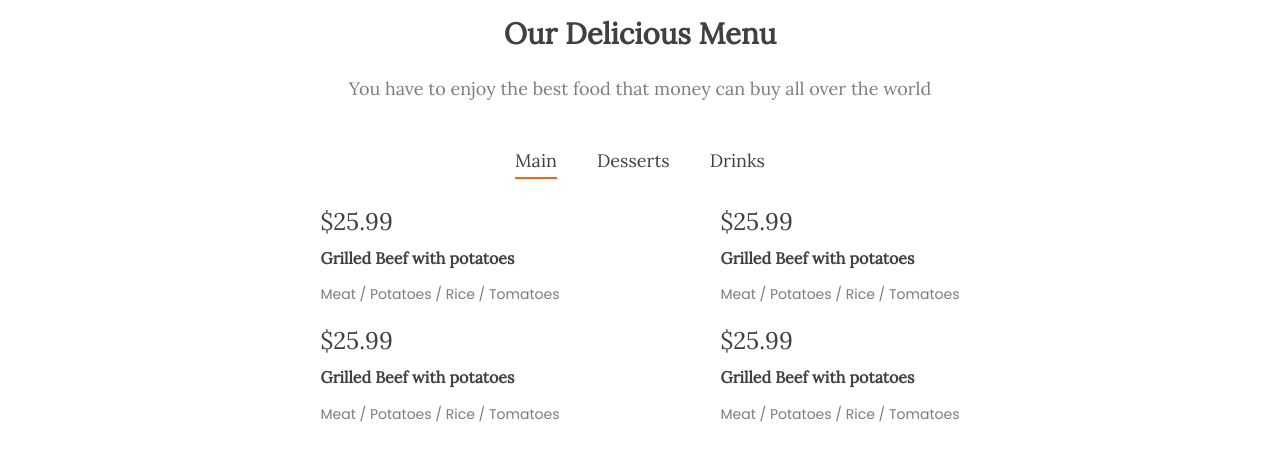
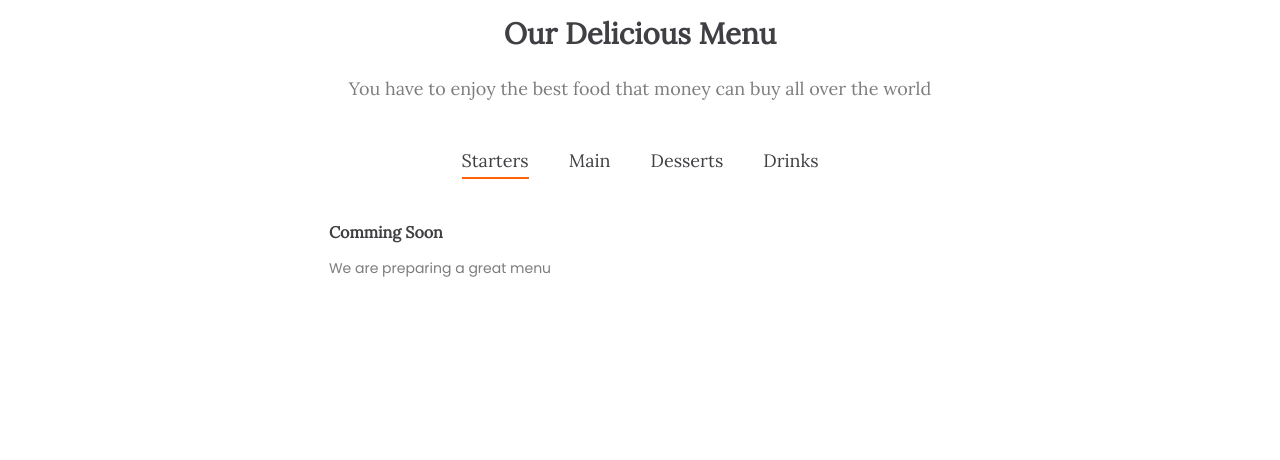
Before and after one commit to acewf/picholinerestaurant, a Gatsby site: page / in a window 1280 px wide. Shown: the part 2116-2576 px from the top of the page. Built offline with nearby package versions, Linux system fonts and the light colour scheme; Gatsby itself is replaced by a stand-in of ours.

Commit message:
Menu comming soon

```diff
--- a/src/components/menu.js
+++ b/src/components/menu.js
@@ -3,27 +3,16 @@ import styled from "styled-components"
 
 const menuData = [
   {
-    price: "$25.99",
-    name: "Grilled Beef with potatoes",
-    description: "Meat / Potatoes / Rice / Tomatoes",
-  },
-  {
-    price: "$25.99",
-    name: "Grilled Beef with potatoes",
-    description: "Meat / Potatoes / Rice / Tomatoes",
-  },
-  {
-    price: "$25.99",
-    name: "Grilled Beef with potatoes",
-    description: "Meat / Potatoes / Rice / Tomatoes",
-  },
-  {
-    price: "$25.99",
-    name: "Grilled Beef with potatoes",
-    description: "Meat / Potatoes / Rice / Tomatoes",
-  },
+    price: "",
+    name: "Comming Soon",
+    description: "We are preparing a great menu",
+  }
 ]
 const categories = [
+  {
+    title: "Starters",
+    items: menuData,
+  },
   {
     title: "Main",
     items: menuData,
--- a/src/pages/index.js
+++ b/src/pages/index.js
@@ -57,8 +57,10 @@ const IndexPage = props => {
         <AboutSection>
           <div className="text-section">
             <h3>Welcome to Picholine</h3>
-            <h2>Authenthic taste of Vietnam in Herndon</h2>
-            <p> When Italian roots meet Spanish Flavours and love to deliver great taste of mediterranean culture.</p>
+            <h2>Mediterranean food</h2>
+            <p>
+              When Italian roots meet Spanish Flavours and love to deliver great taste of mediterranean culture.
+            </p>
           </div>
           <div className="img-div">
             <img src={paellaMarisco}></img>
```
